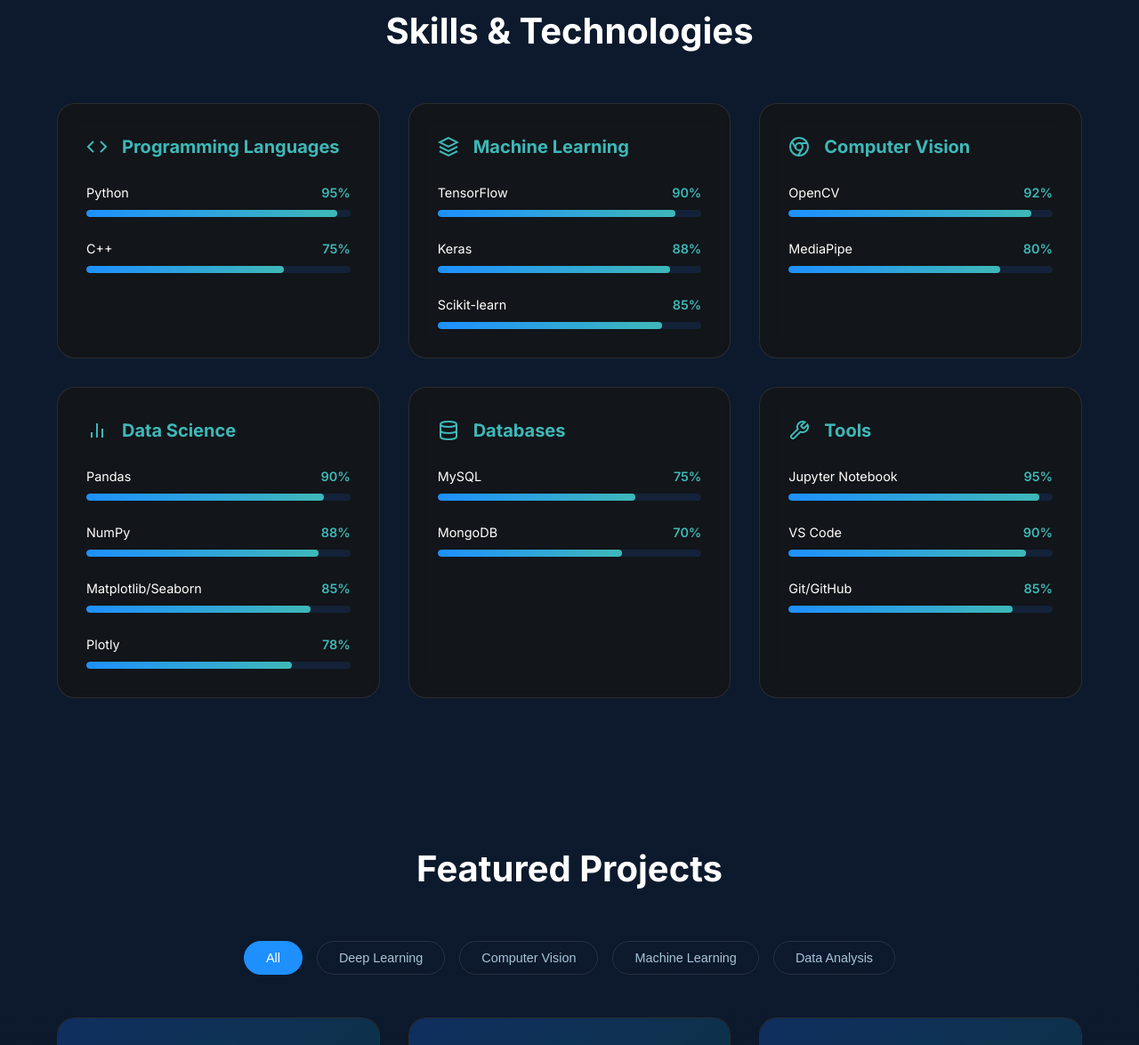
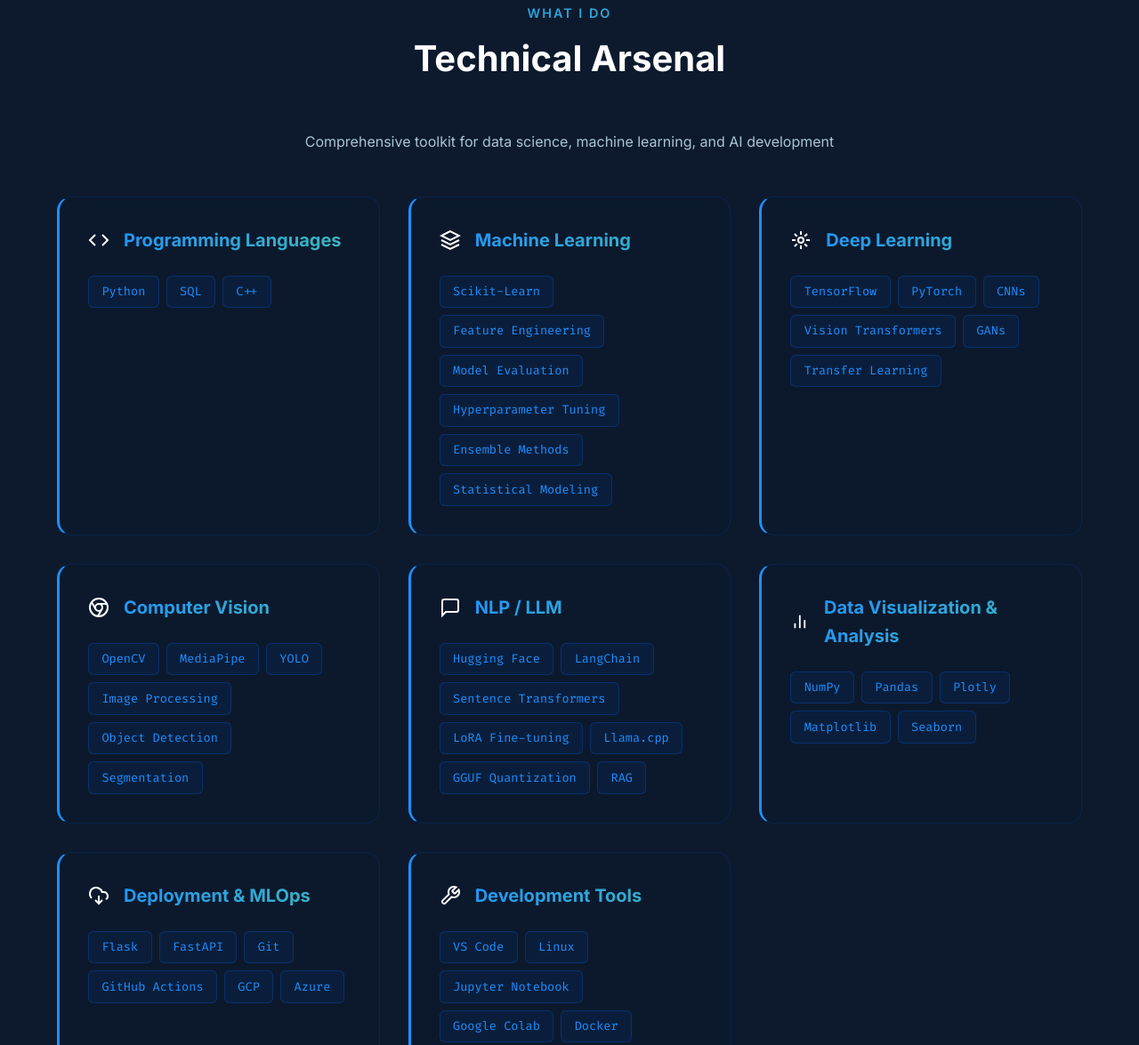
Before and after one commit to Qadeer-Haider/Qadeer-Haider.github.io, a plain HTML site: page index.html in a window 1280 px wide. Shown: the part 2507-3682 px from the top of the page at 89% size. Drawn offline with Linux system fonts and the light colour scheme; animation ran at ten frames a second.

Commit message:
Update Skills section: blue theme, glassmorphism, Data Visualization & Analysis

```diff
--- a/index.html
+++ b/index.html
@@ -301,10 +301,15 @@
     <!-- Skills Section -->
     <section class="skills" id="skills">
         <div class="container">
+            <p class="section-subtitle reveal">WHAT I DO</p>
             <h2 class="section-title reveal">
-                <span class="title-accent"></span> Skills & Technologies
+                <span class="title-accent"></span> Technical Arsenal
             </h2>
+            <p class="section-desc reveal">Comprehensive toolkit for data science, machine learning, and AI development
+            </p>
+
             <div class="skills-grid">
+                <!-- Programming Languages -->
                 <div class="skill-category reveal">
                     <h3 class="category-title">
                         <svg class="icon" viewBox="0 0 24 24" fill="none" stroke="currentColor" stroke-width="2">
@@ -313,21 +318,14 @@
                         </svg>
                         Programming Languages
                     </h3>
-                    <div class="skill-items">
-                        <div class="skill-item">
-                            <div class="skill-info"><span>Python</span><span>95%</span></div>
-                            <div class="skill-bar">
-                                <div class="skill-progress" data-progress="95"></div>
-                            </div>
-                        </div>
-                        <div class="skill-item">
-                            <div class="skill-info"><span>C++</span><span>75%</span></div>
-                            <div class="skill-bar">
-                                <div class="skill-progress" data-progress="75"></div>
-                            </div>
-                        </div>
+                    <div class="skill-tags">
+                        <span class="skill-tag">Python</span>
+                        <span class="skill-tag">SQL</span>
+                        <span class="skill-tag">C++</span>
                     </div>
                 </div>
+
+                <!-- Machine Learning -->
                 <div class="skill-category reveal">
                     <h3 class="category-title">
                         <svg class="icon" viewBox="0 0 24 24" fill="none" stroke="currentColor" stroke-width="2">
@@ -337,27 +335,37 @@
                         </svg>
                         Machine Learning
                     </h3>
-                    <div class="skill-items">
-                        <div class="skill-item">
-                            <div class="skill-info"><span>TensorFlow</span><span>90%</span></div>
-                            <div class="skill-bar">
-                                <div class="skill-progress" data-progress="90"></div>
-                            </div>
-                        </div>
-                        <div class="skill-item">
-                            <div class="skill-info"><span>Keras</span><span>88%</span></div>
-                            <div class="skill-bar">
-                                <div class="skill-progress" data-progress="88"></div>
-                            </div>
-                        </div>
-                        <div class="skill-item">
-                            <div class="skill-info"><span>Scikit-learn</span><span>85%</span></div>
-                            <div class="skill-bar">
-                                <div class="skill-progress" data-progress="85"></div>
-                            </div>
-                        </div>
+                    <div class="skill-tags">
+                        <span class="skill-tag">Scikit-Learn</span>
+                        <span class="skill-tag">Feature Engineering</span>
+                        <span class="skill-tag">Model Evaluation</span>
+                        <span class="skill-tag">Hyperparameter Tuning</span>
+                        <span class="skill-tag">Ensemble Methods</span>
+                        <span class="skill-tag">Statistical Modeling</span>
                     </div>
                 </div>
+
+                <!-- Deep Learning -->
+                <div class="skill-category reveal">
+                    <h3 class="category-title">
+                        <svg class="icon" viewBox="0 0 24 24" fill="none" stroke="currentColor" stroke-width="2">
+                            <circle cx="12" cy="12" r="3" />
+                            <path
+                                d="M12 2v4M12 18v4M4.93 4.93l2.83 2.83M16.24 16.24l2.83 2.83M2 12h4M18 12h4M4.93 19.07l2.83-2.83M16.24 7.76l2.83-2.83" />
+                        </svg>
+                        Deep Learning
+                    </h3>
+                    <div class="skill-tags">
+                        <span class="skill-tag">TensorFlow</span>
+                        <span class="skill-tag">PyTorch</span>
+                        <span class="skill-tag">CNNs</span>
+                        <span class="skill-tag">Vision Transformers</span>
+                        <span class="skill-tag">GANs</span>
+                        <span class="skill-tag">Transfer Learning</span>
+                    </div>
+                </div>
+
+                <!-- Computer Vision -->
                 <div class="skill-category reveal">
                     <h3 class="category-title">
                         <svg class="icon" viewBox="0 0 24 24" fill="none" stroke="currentColor" stroke-width="2">
@@ -369,21 +377,36 @@
                         </svg>
                         Computer Vision
                     </h3>
-                    <div class="skill-items">
-                        <div class="skill-item">
-                            <div class="skill-info"><span>OpenCV</span><span>92%</span></div>
-                            <div class="skill-bar">
-                                <div class="skill-progress" data-progress="92"></div>
-                            </div>
-                        </div>
-                        <div class="skill-item">
-                            <div class="skill-info"><span>MediaPipe</span><span>80%</span></div>
-                            <div class="skill-bar">
-                                <div class="skill-progress" data-progress="80"></div>
-                            </div>
-                        </div>
+                    <div class="skill-tags">
+                        <span class="skill-tag">OpenCV</span>
+                        <span class="skill-tag">MediaPipe</span>
+                        <span class="skill-tag">YOLO</span>
+                        <span class="skill-tag">Image Processing</span>
+                        <span class="skill-tag">Object Detection</span>
+                        <span class="skill-tag">Segmentation</span>
                     </div>
                 </div>
+
+                <!-- NLP / LLM -->
+                <div class="skill-category reveal">
+                    <h3 class="category-title">
+                        <svg class="icon" viewBox="0 0 24 24" fill="none" stroke="currentColor" stroke-width="2">
+                            <path d="M21 15a2 2 0 0 1-2 2H7l-4 4V5a2 2 0 0 1 2-2h14a2 2 0 0 1 2 2z" />
+                        </svg>
+                        NLP / LLM
+                    </h3>
+                    <div class="skill-tags">
+                        <span class="skill-tag">Hugging Face</span>
+                        <span class="skill-tag">LangChain</span>
+                        <span class="skill-tag">Sentence Transformers</span>
+                        <span class="skill-tag">LoRA Fine-tuning</span>
+                        <span class="skill-tag">Llama.cpp</span>
+                        <span class="skill-tag">GGUF Quantization</span>
+                        <span class="skill-tag">RAG</span>
+                    </div>
+                </div>
+
+                <!-- Data Visualization & Analysis -->
                 <div class="skill-category reveal">
                     <h3 class="category-title">
                         <svg class="icon" viewBox="0 0 24 24" fill="none" stroke="currentColor" stroke-width="2">
@@ -391,91 +414,58 @@
                             <line x1="12" y1="20" x2="12" y2="4" />
                             <line x1="6" y1="20" x2="6" y2="14" />
                         </svg>
-                        Data Science
+                        Data Visualization & Analysis
                     </h3>
-                    <div class="skill-items">
-                        <div class="skill-item">
-                            <div class="skill-info"><span>Pandas</span><span>90%</span></div>
-                            <div class="skill-bar">
-                                <div class="skill-progress" data-progress="90"></div>
-                            </div>
-                        </div>
-                        <div class="skill-item">
-                            <div class="skill-info"><span>NumPy</span><span>88%</span></div>
-                            <div class="skill-bar">
-                                <div class="skill-progress" data-progress="88"></div>
-                            </div>
-                        </div>
-                        <div class="skill-item">
-                            <div class="skill-info"><span>Matplotlib/Seaborn</span><span>85%</span></div>
-                            <div class="skill-bar">
-                                <div class="skill-progress" data-progress="85"></div>
-                            </div>
-                        </div>
-                        <div class="skill-item">
-                            <div class="skill-info"><span>Plotly</span><span>78%</span></div>
-                            <div class="skill-bar">
-                                <div class="skill-progress" data-progress="78"></div>
-                            </div>
-                        </div>
+                    <div class="skill-tags">
+                        <span class="skill-tag">NumPy</span>
+                        <span class="skill-tag">Pandas</span>
+                        <span class="skill-tag">Plotly</span>
+                        <span class="skill-tag">Matplotlib</span>
+                        <span class="skill-tag">Seaborn</span>
                     </div>
                 </div>
+
+                <!-- Deployment & MLOps -->
                 <div class="skill-category reveal">
                     <h3 class="category-title">
                         <svg class="icon" viewBox="0 0 24 24" fill="none" stroke="currentColor" stroke-width="2">
-                            <ellipse cx="12" cy="5" rx="9" ry="3" />
-                            <path d="M21 12c0 1.66-4 3-9 3s-9-1.34-9-3" />
-                            <path d="M3 5v14c0 1.66 4 3 9 3s9-1.34 9-3V5" />
+                            <path d="M4 14.899A7 7 0 1 1 15.71 8h1.79a4.5 4.5 0 0 1 2.5 8.242" />
+                            <path d="M12 12v9" />
+                            <path d="m8 17 4 4 4-4" />
                         </svg>
-                        Databases
+                        Deployment & MLOps
                     </h3>
-                    <div class="skill-items">
-                        <div class="skill-item">
-                            <div class="skill-info"><span>MySQL</span><span>75%</span></div>
-                            <div class="skill-bar">
-                                <div class="skill-progress" data-progress="75"></div>
-                            </div>
-                        </div>
-                        <div class="skill-item">
-                            <div class="skill-info"><span>MongoDB</span><span>70%</span></div>
-                            <div class="skill-bar">
-                                <div class="skill-progress" data-progress="70"></div>
-                            </div>
-                        </div>
+                    <div class="skill-tags">
+                        <span class="skill-tag">Flask</span>
+                        <span class="skill-tag">FastAPI</span>
+                        <span class="skill-tag">Git</span>
+                        <span class="skill-tag">GitHub Actions</span>
+                        <span class="skill-tag">GCP</span>
+                        <span class="skill-tag">Azure</span>
                     </div>
                 </div>
+
+                <!-- Development Tools -->
                 <div class="skill-category reveal">
                     <h3 class="category-title">
                         <svg class="icon" viewBox="0 0 24 24" fill="none" stroke="currentColor" stroke-width="2">
                             <path
                                 d="M14.7 6.3a1 1 0 0 0 0 1.4l1.6 1.6a1 1 0 0 0 1.4 0l3.77-3.77a6 6 0 0 1-7.94 7.94l-6.91 6.91a2.12 2.12 0 0 1-3-3l6.91-6.91a6 6 0 0 1 7.94-7.94l-3.76 3.76z" />
                         </svg>
-                        Tools
+                        Development Tools
                     </h3>
-                    <div class="skill-items">
-                        <div class="skill-item">
-                            <div class="skill-info"><span>Jupyter Notebook</span><span>95%</span></div>
-                            <div class="skill-bar">
-                                <div class="skill-progress" data-progress="95"></div>
-                            </div>
-                        </div>
-                        <div class="skill-item">
-                            <div class="skill-info"><span>VS Code</span><span>90%</span></div>
-                            <div class="skill-bar">
-                                <div class="skill-progress" data-progress="90"></div>
-                            </div>
-                        </div>
-                        <div class="skill-item">
-                            <div class="skill-info"><span>Git/GitHub</span><span>85%</span></div>
-                            <div class="skill-bar">
-                                <div class="skill-progress" data-progress="85"></div>
-                            </div>
-                        </div>
+                    <div class="skill-tags">
+                        <span class="skill-tag">VS Code</span>
+                        <span class="skill-tag">Linux</span>
+                        <span class="skill-tag">Jupyter Notebook</span>
+                        <span class="skill-tag">Google Colab</span>
+                        <span class="skill-tag">Docker</span>
                     </div>
                 </div>
             </div>
         </div>
     </section>
+
 
     <!-- Projects Section -->
     <section class="projects" id="projects">
--- a/styles.css
+++ b/styles.css
@@ -1116,9 +1116,9 @@
 
 .interest-item:hover {
     transform: translateY(-8px) scale(1.05);
-    border-color: var(--color-blue-accent);
+    border-color: var(--color-blue-primary);
     background: rgba(0, 102, 255, 0.15);
-    box-shadow: 0 10px 30px rgba(0, 212, 255, 0.3);
+    box-shadow: 0 10px 30px rgba(0, 102, 255, 0.2);
 }
 
 .interest-icon {
@@ -1194,17 +1194,21 @@
 }
 
 .skill-category {
-    background: var(--glass-bg);
-    border: 1px solid var(--glass-border);
-    border-radius: 20px;
+    background: rgba(13, 26, 45, 0.6);
+    backdrop-filter: blur(12px);
+    -webkit-backdrop-filter: blur(12px);
+    border: 1px solid rgba(0, 102, 255, 0.15);
+    border-left: 3px solid var(--color-blue-primary);
+    border-radius: 16px;
     padding: var(--spacing-lg);
-    backdrop-filter: blur(10px);
     transition: var(--transition-normal);
+    animation: fadeInUp 0.6s ease forwards;
 }
 
 .skill-category:hover {
     border-color: var(--color-blue-primary);
-    transform: translateY(-5px);
+    transform: translateY(-8px);
+    box-shadow: 0 15px 40px rgba(0, 102, 255, 0.2);
 }
 
 .category-title {
@@ -1213,7 +1217,10 @@
     gap: var(--spacing-sm);
     font-size: 1.25rem;
     margin-bottom: var(--spacing-md);
-    color: var(--color-blue-accent);
+    background: linear-gradient(135deg, var(--color-blue-primary), var(--color-blue-accent));
+    -webkit-background-clip: text;
+    -webkit-text-fill-color: transparent;
+    background-clip: text;
 }
 
 .category-title .icon {
@@ -1221,46 +1228,57 @@
     height: 24px;
 }
 
-.skill-items {
-    display: flex;
-    flex-direction: column;
-    gap: var(--spacing-md);
-}
-
-.skill-item {
-    width: 100%;
-}
-
-.skill-info {
-    display: flex;
-    justify-content: space-between;
+/* Skill Tags (Replacing bars) */
+.skill-tags {
+    display: flex;
+    flex-wrap: wrap;
+    gap: var(--spacing-xs);
+}
+
+.skill-tag {
+    display: inline-block;
+    padding: 0.4rem 0.9rem;
+    font-size: 0.85rem;
+    font-family: var(--font-mono);
+    color: var(--color-blue-primary);
+    background: rgba(0, 102, 255, 0.08);
+    border: 1px solid rgba(0, 102, 255, 0.25);
+    border-radius: 6px;
+    transition: var(--transition-normal);
+    cursor: default;
+}
+
+.skill-tag:hover {
+    background: rgba(0, 102, 255, 0.2);
+    border-color: var(--color-blue-primary);
+    box-shadow: 0 0 15px rgba(0, 102, 255, 0.35);
+    transform: translateY(-2px);
+}
+
+/* Section Subtitle */
+.section-subtitle {
+    text-align: center;
+    font-size: 0.9rem;
+    font-weight: 600;
+    letter-spacing: 2px;
+    text-transform: uppercase;
     margin-bottom: var(--spacing-xs);
-    font-size: 0.9rem;
-}
-
-.skill-info span:first-child {
-    color: var(--color-text-primary);
-}
-
-.skill-info span:last-child {
-    color: var(--color-blue-accent);
-    font-weight: 600;
-}
-
-.skill-bar {
-    height: 8px;
-    background: var(--color-bg-tertiary);
-    border-radius: 4px;
-    overflow: hidden;
-}
-
-.skill-progress {
-    height: 100%;
-    width: 0;
-    background: linear-gradient(90deg, var(--color-blue-primary), var(--color-blue-accent));
-    border-radius: 4px;
-    transition: width 1.5s ease-out;
-}
+    background: linear-gradient(135deg, var(--color-blue-primary), var(--color-blue-accent));
+    -webkit-background-clip: text;
+    -webkit-text-fill-color: transparent;
+    background-clip: text;
+}
+
+/* Section Description */
+.section-desc {
+    text-align: center;
+    color: var(--color-text-secondary);
+    max-width: 600px;
+    margin: 0 auto var(--spacing-xl);
+    font-size: 1rem;
+}
+
+
 
 /* ============================================
    Projects Section
```
